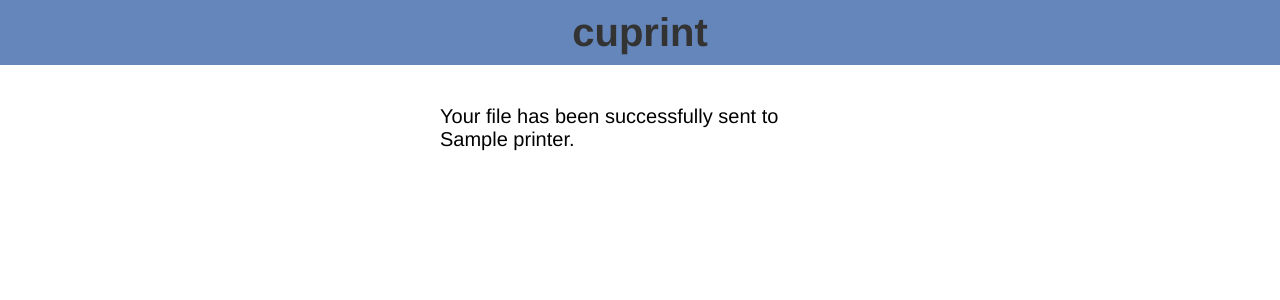
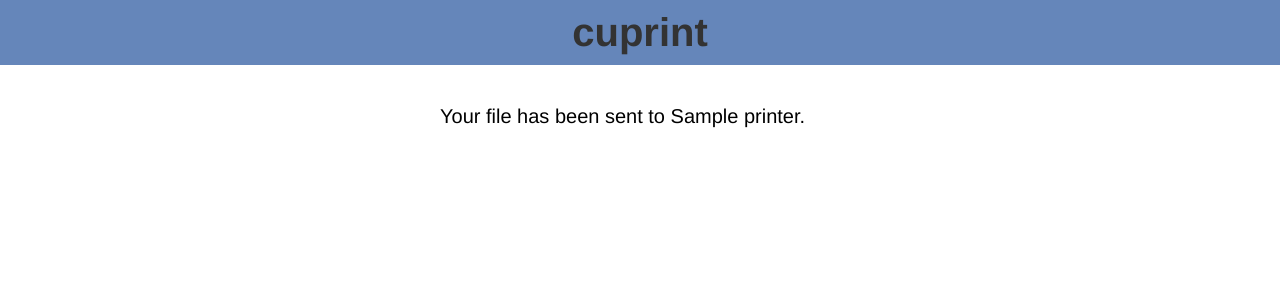
Before and after one commit to adi-archive/cuprint, a Flask app: template templates/success.html in a window 1280 px wide. Shown: the top 300 px of the page. Run offline with Flask 2, Linux system fonts and the light colour scheme; the template is opened without the code that fills it: most values are stand-ins (such as "Sample title", 1, 10 or a date in 2020); parts of the project's set-up code (start-up, migrations or seed data) failed here and were passed over.

Commit message:
get rid of 'successfully'

```diff
--- a/templates/success.html
+++ b/templates/success.html
@@ -1,5 +1,5 @@
 {% extends "base.html" %}
 
 {% block body %}
-<p>Your file has been successfully sent to {{printer}}.</p>
+<p>Your file has been sent to {{printer}}.</p>
 {% endblock %}
```
